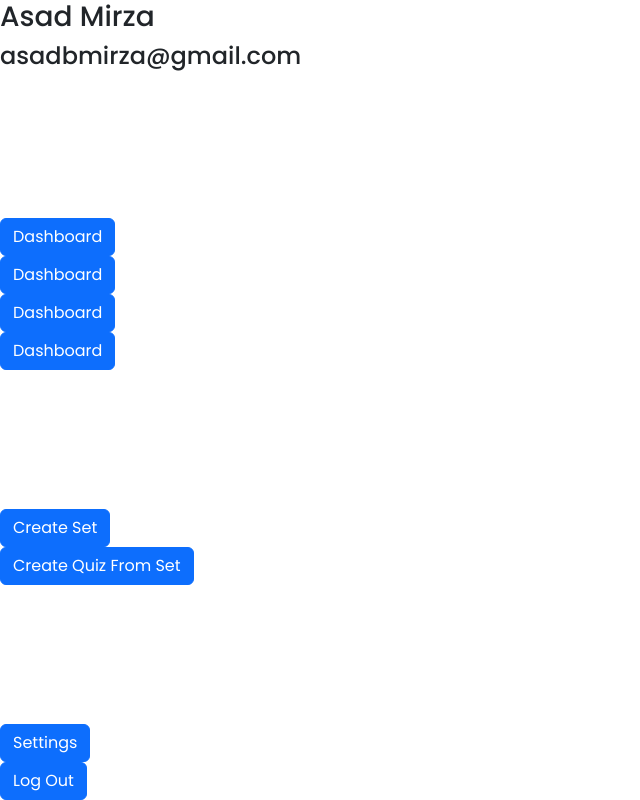
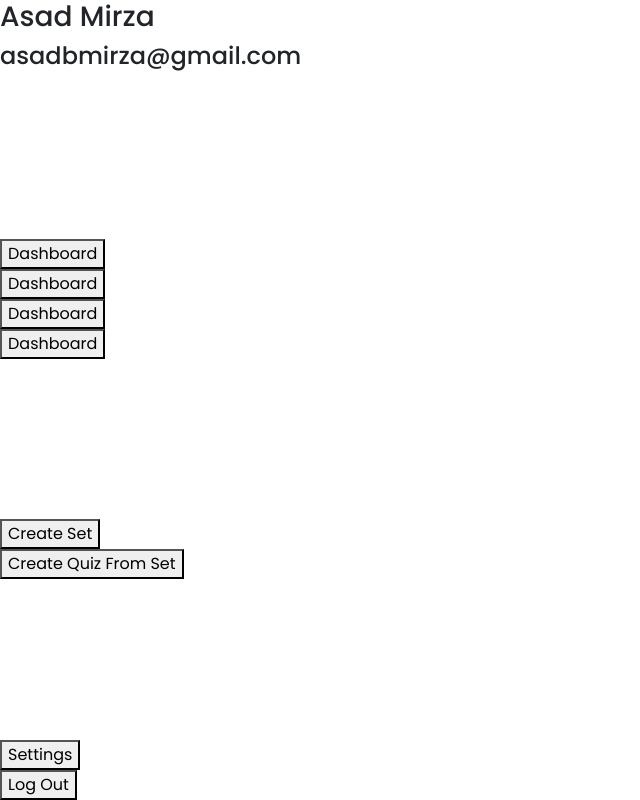
Before and after one commit to RishiJain905/flashcard-project, a React (Vite) app in the folder vite-frontend/: page / in a window 1280 px wide. Shown: the whole page, without its empty margins (0-640 px from the left). Built offline with nearby package versions, Linux system fonts and the light colour scheme.

Commit message:
Changed react bootstrap Buttons to just buttons

```diff
--- a/vite-frontend/src/components/dashboard/sidebar/sidebar.jsx
+++ b/vite-frontend/src/components/dashboard/sidebar/sidebar.jsx
@@ -11,21 +11,21 @@ export default function Sidebar({ userInfo }) {
       </div>
 
       <div className="sideBarSets">
-        <Button>Dashboard</Button>
-        <Button>Dashboard</Button>
-        <Button>Dashboard</Button>
-        <Button>Dashboard</Button>
+        <button>Dashboard</button>
+        <button>Dashboard</button>
+        <button>Dashboard</button>
+        <button>Dashboard</button>
 
       </div>
 
       <div className="sideBarActions">
-        <Button>Create Set</Button>
-        <Button>Create Quiz From Set</Button>
+        <button>Create Set</button>
+        <button>Create Quiz From Set</button>
       </div>
 
       <div className="sideBarSettings">
-        <Button>Settings</Button>
-        <Button>Log Out</Button>
+        <button>Settings</button>
+        <button>Log Out</button>
       </div>
     </>
   );
```
